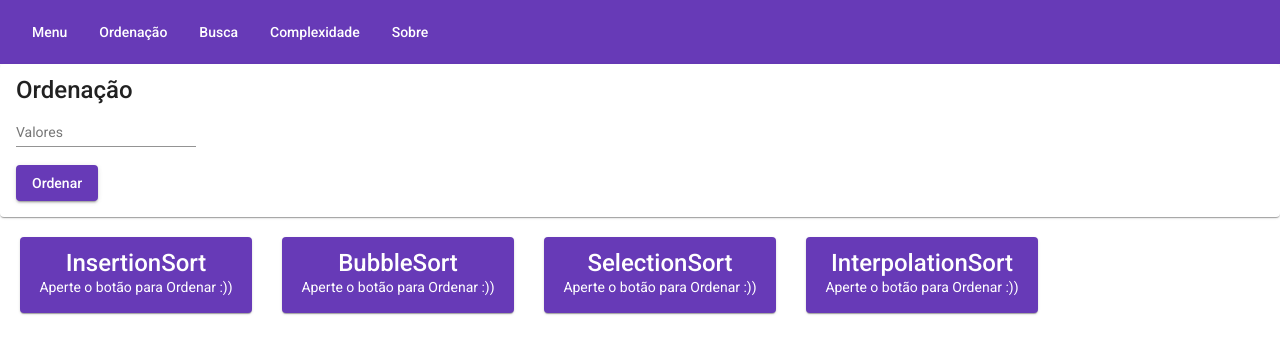
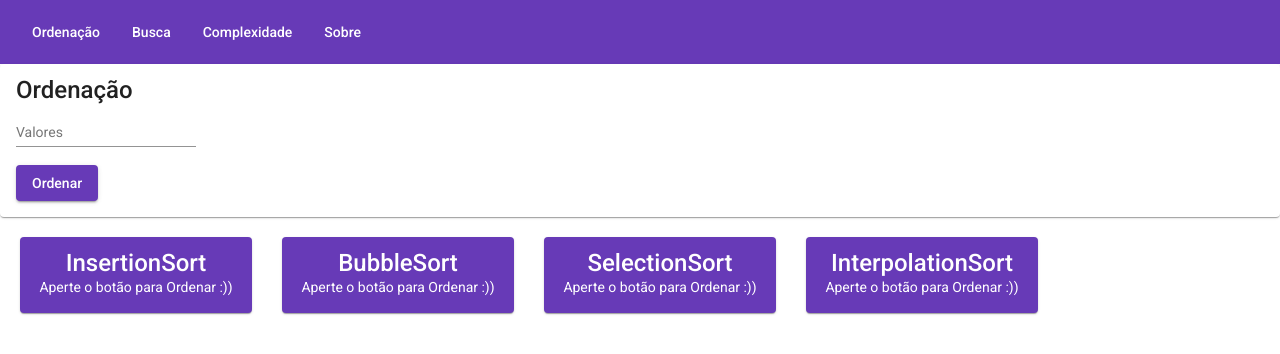
Before and after one commit to Khgds1/Suite-de-Ordenacao-LAA--Interpolation-sort, an Angular app: page / in a window 1280 px wide. Shown: the top 354 px of the page. Built offline with nearby package versions, Linux system fonts and the light colour scheme.

Commit message:
escondendo pagina menu

```diff
--- a/src/app/app-routing.module.ts
+++ b/src/app/app-routing.module.ts
@@ -5,12 +5,14 @@ import { OrdenacaoComponent } from './pages/ordenacao/ordenacao.component';
 import { ComplexidadeComponent } from './pages/complexidade/complexidade.component';
 import { MenuComponent } from './pages/menu/menu.component';
 import { Error404Component } from './pages/error404/error404.component';
+import { SobreComponent } from './pages/sobre/sobre.component';
 
 const routes: Routes = [
   { path: 'ordenacao', component: OrdenacaoComponent},
   { path: 'busca', component: BuscaComponent},
   { path: 'complexidade', component: ComplexidadeComponent},
   { path: 'menu', component: MenuComponent},
+  { path: 'sobre', component: SobreComponent},
   { path: '', component: OrdenacaoComponent},
   { path: '**', component: Error404Component}
 ];
--- a/src/app/app.component.html
+++ b/src/app/app.component.html
@@ -1,7 +1,7 @@
 <mat-toolbar color="primary">
-  <button mat-button a routerLink="menu">
+  <!-- <button mat-button a routerLink="menu">
     Menu
-  </button>
+  </button> -->
 
   <button mat-button a routerLink="ordenacao">
     Ordenação
```
